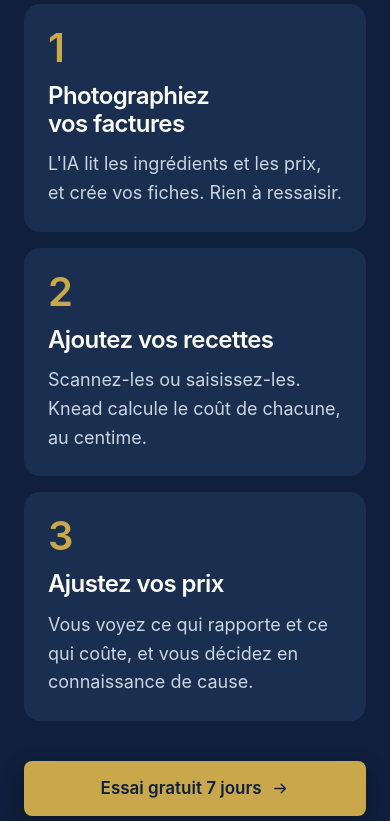
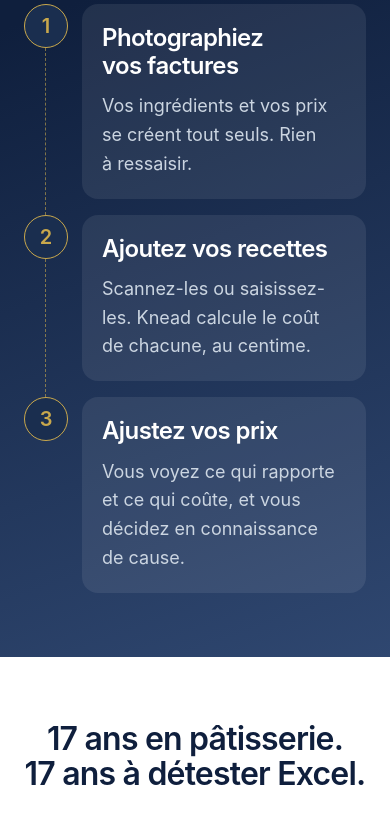
Before and after one commit to hubertledorven/knead-landing, an Astro site: page /maquette in a window 390 px wide. Shown: the part 5598-6419 px from the top of the page. Built offline with nearby package versions, Linux system fonts and the light colour scheme; Astro itself is replaced by a stand-in of ours.

Commit message:
Plan : escalier montant et fond en dégradé
- Présente les trois étapes en escalier, reliées par une courbe dorée, avec
  une ligne verticale sur mobile.
- Remplace le navy uni par un dégradé vers un bleu ardoise.
- Reformule l'étape 1 et retire le bouton de la section.

Co-Authored-By: Claude Opus 5.5 <noreply@anthropic.com>

```diff
--- a/src/components/Plan.astro
+++ b/src/components/Plan.astro
@@ -1,7 +1,6 @@
 ---
-const signup = 'https://app.kneadmanager.com/#signup';
 const etapes = [
-  { titre: 'Photographiez vos factures', texte: "L'IA lit les ingrédients et les prix, et crée vos fiches. Rien à ressaisir." },
+  { titre: 'Photographiez vos factures', texte: 'Vos ingrédients et vos prix se créent tout seuls. Rien à ressaisir.' },
   { titre: 'Ajoutez vos recettes', texte: 'Scannez-les ou saisissez-les. Knead calcule le coût de chacune, au centime.' },
   { titre: 'Ajustez vos prix', texte: 'Vous voyez ce qui rapporte et ce qui coûte, et vous décidez en connaissance de cause.' },
 ];
@@ -10,33 +9,49 @@ const etapes = [
   <div class="wrap">
     <h2>Vos vraies marges en trois étapes</h2>
     <ol>
+      <svg class="curve" viewBox="0 0 100 100" preserveAspectRatio="none" aria-hidden="true"><path d="M16.7 84C30 84 36 50 50 50S70 16 83.3 16" vector-effect="non-scaling-stroke" /></svg>
       {etapes.map((e, i) => (
         <li>
           <span class="num" aria-hidden="true">{i + 1}</span>
-          <h3>{e.titre}</h3>
-          <p>{e.texte}</p>
+          <div class="step">
+            <h3>{e.titre}</h3>
+            <p>{e.texte}</p>
+          </div>
         </li>
       ))}
     </ol>
-    <div class="action"><a href={signup} class="btn btn-gold">Essai gratuit 7 jours</a></div>
   </div>
 </section>
 
 <style>
-  .plan { padding-block: 96px; background: var(--navy); color: #fff; }
+  .plan { padding-block: 96px; background: linear-gradient(160deg, var(--navy) 20%, #2F4770); color: #fff; }
   h2 { color: #fff; }
-  ol { list-style: none; display: grid; grid-template-columns: repeat(3, minmax(0, 1fr)); gap: 16px; margin-block: 48px 40px; }
-  li { padding: 32px 28px 36px; background: var(--navy-soft); border-radius: var(--radius-lg); }
-  .num { display: block; margin-bottom: 28px; font-family: var(--title); font-size: 3.25rem; font-weight: var(--title-weight); line-height: 1; color: var(--gold); }
+
+  /* Escalier montant : chaque étape est plus haute que la précédente, reliée par une courbe. */
+  ol { position: relative; list-style: none; display: grid; grid-template-columns: repeat(3, minmax(0, 1fr)); gap: 16px; margin-top: 56px; }
+  .curve { position: absolute; top: 0; left: 0; width: 100%; height: 140px; pointer-events: none; }
+  .curve path { fill: none; stroke: var(--gold); stroke-opacity: .65; stroke-width: 1.5; stroke-dasharray: 5 6; }
+  li { position: relative; display: flex; flex-direction: column; gap: 20px; }
+  li:nth-of-type(1) { margin-top: 96px; }
+  li:nth-of-type(2) { margin-top: 48px; }
+  .num {
+    position: relative; display: grid; place-items: center; flex: none; align-self: center; width: 44px; height: 44px;
+    background: var(--navy-soft); border: 1.5px solid var(--gold); border-radius: 50%;
+    font-family: var(--title); font-size: 1.25rem; font-weight: var(--title-weight); line-height: 1; color: var(--gold);
+  }
+  .step { flex: 1; padding: 28px; background: rgba(255, 255, 255, .08); border-radius: var(--radius-lg); }
   h3 { color: #fff; }
-  li p { margin-top: 12px; color: var(--on-navy-2); }
-  .action { text-align: center; }
+  .step p { margin-top: 12px; color: var(--on-navy-2); }
 
   @media (max-width: 860px) {
     .plan { padding-block: 64px; }
     ol { grid-template-columns: minmax(0, 1fr); margin-top: 32px; }
-    li { padding: 24px; }
-    .num { margin-bottom: 14px; font-size: 2.5rem; }
-    .btn { width: 100%; }
+    .curve { display: none; }
+    li, li:nth-of-type(1), li:nth-of-type(2) { margin-top: 0; }
+    li { display: grid; grid-template-columns: 44px minmax(0, 1fr); gap: 14px; align-items: start; }
+    /* Ligne verticale jusqu'à la dernière pastille. */
+    li:not(:last-of-type)::after { content: ''; position: absolute; top: 44px; bottom: -16px; left: 21px; border-left: 1.5px dashed rgba(201, 168, 76, .6); }
+    .num { align-self: start; }
+    .step { padding: 20px; }
   }
 </style>
--- a/src/pages/maquette.astro
+++ b/src/pages/maquette.astro
@@ -51,7 +51,7 @@ import Footer from '../components/Footer.astro';
         <a href="#" data-set="titres" data-value="b">B</a>
       </div>
       <div class="row">
-        <span>Fond</span>
+        <span>Fond hero</span>
         <a href="#" data-set="fond" data-value="dore">Doré</a>
         <a href="#" data-set="fond" data-value="bleu">Bleu</a>
       </div>
@@ -101,7 +101,7 @@ import Footer from '../components/Footer.astro';
     box-shadow: 0 8px 28px rgba(15, 31, 61, .18);
   }
   .switcher .row { display: flex; align-items: center; gap: 4px; }
-  .switcher .row span { width: 48px; }
+  .switcher .row span { width: 76px; }
   .switcher a {
     display: grid; place-items: center; min-width: 36px; height: 36px; padding-inline: 8px;
     border-radius: 6px; color: var(--navy); text-decoration: none;
```
